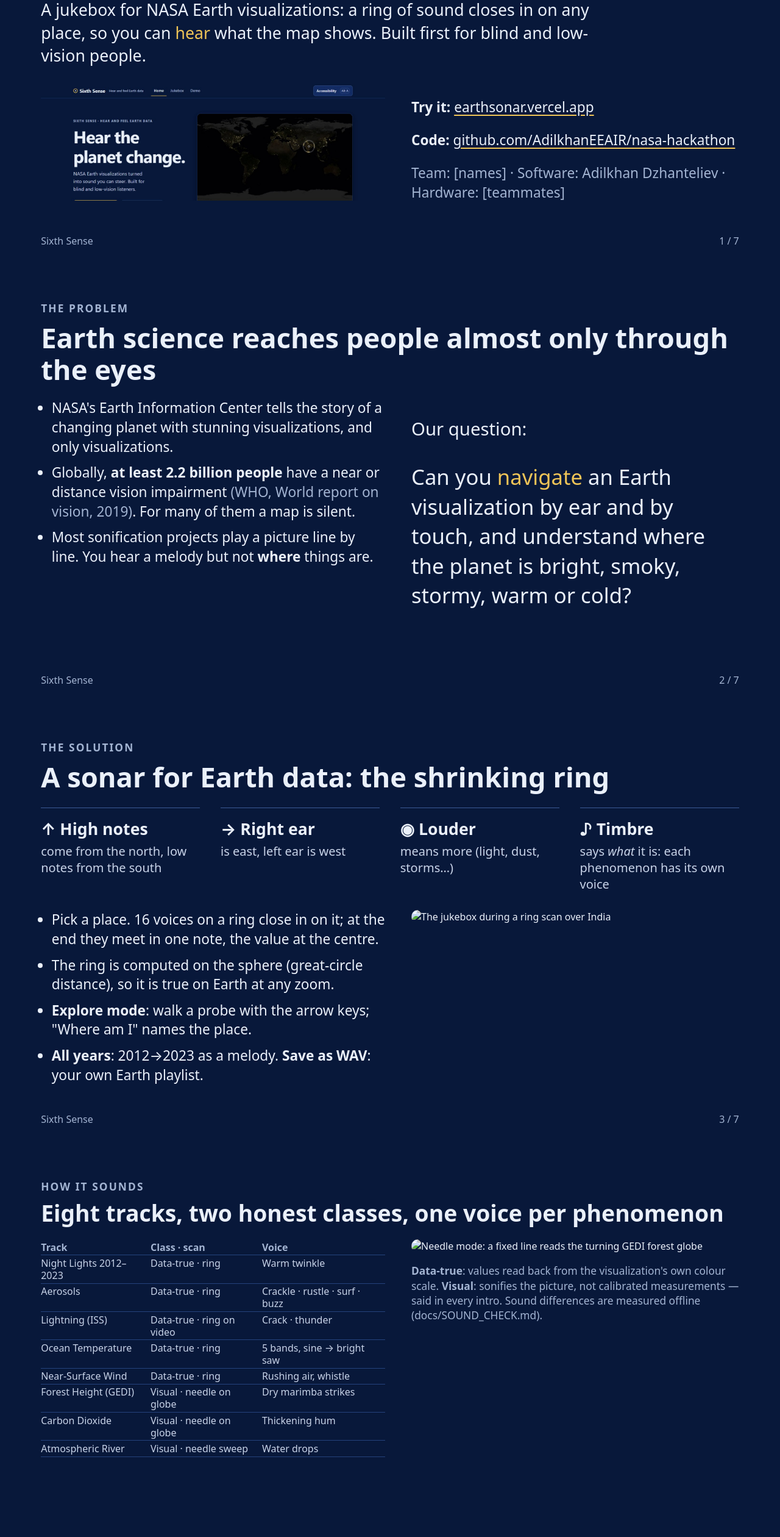
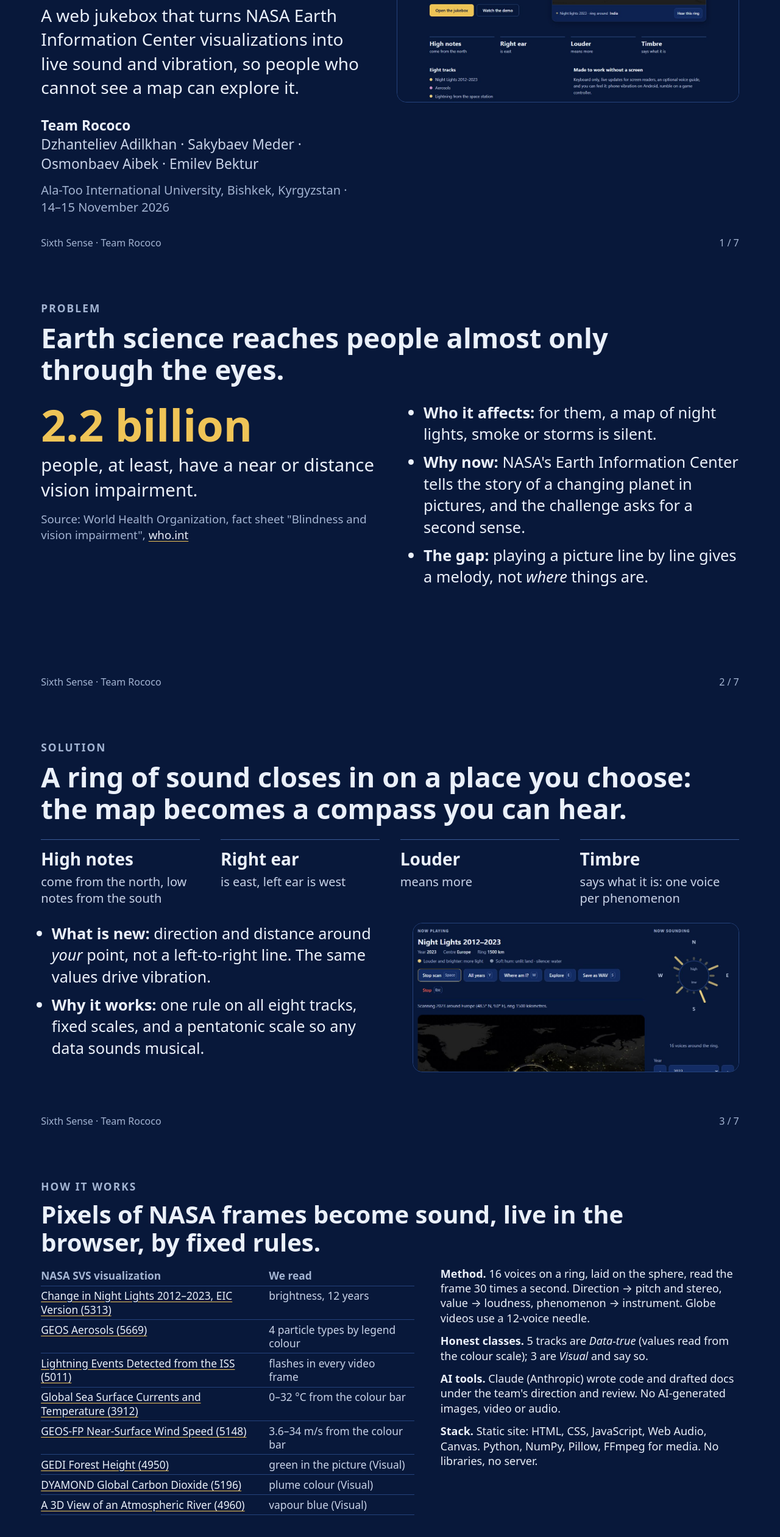
Before and after one commit to AdilkhanEEAIR/nasa-hackathon, a website: page docs/slides/slides.html in a window 1280 px wide. Shown: the part 280-2800 px from the top of the page at 61% size. Drawn offline with Linux system fonts and the light colour scheme.

Commit message:
Rebuild the seven slides on the official pitch template

```diff
--- a/docs/slides/slides.html
+++ b/docs/slides/slides.html
@@ -2,8 +2,7 @@
 <html lang="en">
 <head>
 <meta charset="utf-8">
-<title>Sixth Sense — slides</title>
-<!-- Same design tokens as the site: every colour, radius and the typeface come from there. -->
+<title>Sixth Sense: Hear and feel Earth data</title>
 <link rel="stylesheet" href="../../css/tokens.css">
 <style>
   @page { size: 13.333in 7.5in; margin: 0; }
@@ -15,179 +14,183 @@
   }
   .slide:last-child { page-break-after: auto; break-after: auto; }
   .eyebrow { font-size: 13pt; letter-spacing: var(--tracking-caps); text-transform: uppercase; color: var(--ui-text-muted); font-weight: var(--weight-bold); margin: 0 0 8pt; }
-  h1 { font-size: 64pt; margin: 0 0 10pt; letter-spacing: -0.02em; font-weight: var(--weight-bold); }
-  h2 { font-size: 34pt; margin: 0 0 16pt; font-weight: var(--weight-bold); line-height: var(--leading-tight); }
-  p, li, td, th { font-size: 17pt; line-height: 1.4; }
-  .lede { font-size: 24pt; color: var(--ui-text); max-width: 9.5in; }
+  h1 { font-size: 60pt; margin: 0 0 6pt; letter-spacing: -0.02em; font-weight: var(--weight-bold); }
+  h2 { font-size: 34pt; margin: 0 0 18pt; font-weight: var(--weight-bold); line-height: var(--leading-tight); max-width: 11.5in; }
+  p, li { font-size: 19pt; line-height: 1.4; margin: 0 0 10pt; }
+  .lede { font-size: 24pt; max-width: 10in; }
+  .big { font-size: 54pt; font-weight: var(--weight-bold); line-height: 1.05; margin: 0 0 6pt; color: var(--ui-accent); }
   .muted { color: var(--ui-text-muted); }
+  .soft { color: var(--ui-text-soft); }
   .accent { color: var(--ui-accent); }
-  .link { color: var(--ui-text); text-decoration: underline; text-decoration-color: var(--ui-accent); text-underline-offset: 0.18em; }
-  .grid2 { display: grid; grid-template-columns: 1.05fr 1fr; gap: 0.45in; align-items: start; }
-  img.shot { width: 100%; max-height: 3.3in; object-fit: cover; object-position: top; border-radius: var(--radius-lg); }
-  td { font-size: 15pt; color: var(--ui-text-soft); }
-  table.tight td, table.tight th { padding: 3pt 8pt; font-size: 13pt; }
-  table.compact td, table.compact th { padding: 2pt 6pt 2pt 0; font-size: 12pt; line-height: 1.25; }
+  .small, .small li, .small p { font-size: 13.5pt; line-height: 1.35; }
+  a { color: var(--ui-text); text-decoration: underline; text-decoration-color: var(--ui-accent); text-underline-offset: 0.18em; }
+  .grid2 { display: grid; grid-template-columns: 1.05fr 1fr; gap: 0.5in; align-items: start; }
+  .grid3 { display: grid; grid-template-columns: repeat(3, 1fr); gap: 0.4in; align-items: start; }
+  img.shot { width: 100%; object-fit: cover; object-position: top; border-radius: var(--radius-lg); border: var(--border-width) solid var(--ui-border); display: block; }
   ul { margin: 0; padding-left: 1.1em; }
   li { margin: 0 0 8pt; }
   table { border-collapse: collapse; width: 100%; }
-  th, td { text-align: left; padding: 6pt 10pt 6pt 0; border-bottom: var(--border-width) solid var(--ui-border); vertical-align: top; }
-  th { color: var(--ui-text-muted); font-weight: var(--weight-medium); font-size: 14pt; }
-  .rules { display: grid; grid-template-columns: repeat(4, 1fr); gap: 0.35in; margin: 18pt 0 22pt; }
-  .rule { font-size: 15pt; line-height: 1.35; border-top: var(--border-width) solid var(--ui-border-strong); padding-top: 12pt; color: var(--ui-text-soft); }
-  .rule b { display: block; font-size: 20pt; color: var(--ui-text); margin-bottom: 4pt; }
-  .placeholder { border: 2px dashed var(--ui-border-strong); border-radius: var(--radius-md); padding: 16pt; color: var(--ui-text-soft); }
-  .foot { position: absolute; left: 0.7in; right: 0.7in; bottom: 0.35in; display: flex; justify-content: space-between; color: var(--ui-text-muted); font-size: 12pt; }
-  kbd { font-family: inherit; font-size: 0.8em; padding: 0 5pt; border: var(--border-width) solid var(--ui-border-strong); border-radius: var(--radius-sm); color: var(--ui-text-muted); }
+  th, td { text-align: left; padding: 3.5pt 10pt 3.5pt 0; border-bottom: var(--border-width) solid var(--ui-border); vertical-align: top; font-size: 13pt; line-height: 1.3; color: var(--ui-text-soft); }
+  th { color: var(--ui-text-muted); font-weight: var(--weight-medium); }
+  .rules { display: grid; grid-template-columns: repeat(4, 1fr); gap: 0.35in; margin: 6pt 0 20pt; }
+  .rule { font-size: 15pt; line-height: 1.35; border-top: var(--border-width) solid var(--ui-border-strong); padding-top: 10pt; color: var(--ui-text-soft); }
+  .rule b { display: block; font-size: 21pt; color: var(--ui-text); margin-bottom: 3pt; }
+  .card { border-top: var(--border-width) solid var(--ui-border-strong); padding-top: 10pt; }
+  .card h3 { font-size: 24pt; margin: 0 0 8pt; }
+  .foot { position: absolute; left: 0.7in; right: 0.7in; bottom: 0.32in; display: flex; justify-content: space-between; color: var(--ui-text-muted); font-size: 12pt; }
 </style>
 </head>
 <body>
 
-<!-- 1. Title -->
 <section class="slide">
-  <p class="eyebrow">NASA Space Apps Challenge 2026 · The Earth Information Jukebox · Bishkek</p>
-  <h1 style="font-size:56pt">Sixth Sense</h1>
-  <p class="lede accent" style="font-size:26pt; margin:0 0 6pt">Hear and feel Earth data</p>
-  <p class="lede" style="font-size:20pt">A jukebox for NASA Earth visualizations: a ring of sound closes in on any place, so you can <span class="accent">hear</span> what the map shows. Built first for blind and low-vision people.</p>
-  <div class="grid2" style="margin-top:12pt">
-    <img class="shot" style="max-height:2.0in; object-position:top" src="../screenshots/home-desktop.jpg" alt="Sixth Sense home page: a live ring of sound over the night-lights map">
+  <p class="eyebrow">NASA Space Apps Challenge 2026 · Challenge: The Earth Information Jukebox</p>
+  <div class="grid2" style="grid-template-columns: 1fr 1.05fr; margin-top: 14pt">
     <div>
-      <p><b>Try it:</b> <span class="link">earthsonar.vercel.app</span></p>
-      <p><b>Code:</b> <span class="link">github.com/AdilkhanEEAIR/nasa-hackathon</span></p>
-      <p class="muted">Team: [names] · Software: Adilkhan Dzhanteliev · Hardware: [teammates]</p>
+      <h1>Sixth Sense</h1>
+      <p class="lede accent" style="font-size:28pt; margin-bottom:16pt">Hear and feel Earth data</p>
+      <p class="lede" style="font-size:21pt">A web jukebox that turns NASA Earth Information Center visualizations into live sound and vibration, so people who cannot see a map can explore it.</p>
+      <p style="margin-top:20pt; font-size:17pt"><b>Team Rococo</b><br>
+        <span class="soft">Dzhanteliev Adilkhan · Sakybaev Meder · Osmonbaev Aibek · Emilev Bektur</span></p>
+      <p class="muted" style="font-size:15pt">Ala-Too International University, Bishkek, Kyrgyzstan · 14–15 November 2026</p>
     </div>
+    <img class="shot" src="../screenshots/home-desktop.jpg" alt="Sixth Sense home page: a ring of sound over the night-lights map" style="max-height:4.6in">
   </div>
-  <div class="foot"><span>Sixth Sense</span><span>1 / 7</span></div>
+  <div class="foot"><span>Sixth Sense · Team Rococo</span><span>1 / 7</span></div>
 </section>
 
-<!-- 2. Problem -->
 <section class="slide">
-  <p class="eyebrow">The problem</p>
-  <h2>Earth science reaches people almost only through the eyes</h2>
-  <div class="grid2">
+  <p class="eyebrow">Problem</p>
+  <h2>Earth science reaches people almost only through the eyes.</h2>
+  <div class="grid2" style="margin-top: 20pt">
+    <div>
+      <p class="big">2.2 billion</p>
+      <p class="lede" style="font-size:22pt">people, at least, have a near or distance vision impairment.</p>
+      <p class="muted" style="font-size:14pt">Source: World Health Organization, fact sheet "Blindness and vision impairment", <a href="https://www.who.int/news-room/fact-sheets/detail/blindness-and-visual-impairment">who.int</a></p>
+    </div>
     <ul>
-      <li>NASA's Earth Information Center tells the story of a changing planet with stunning visualizations, and only visualizations.</li>
-      <li>Globally, <b>at least 2.2 billion people</b> have a near or distance vision impairment <span class="muted">(WHO, World report on vision, 2019)</span>. For many of them a map is silent.</li>
-      <li>Most sonification projects play a picture line by line. You hear a melody but not <b>where</b> things are.</li>
+      <li><b>Who it affects:</b> for them, a map of night lights, smoke or storms is silent.</li>
+      <li><b>Why now:</b> NASA's Earth Information Center tells the story of a changing planet in pictures, and the challenge asks for a second sense.</li>
+      <li><b>The gap:</b> playing a picture line by line gives a melody, not <i>where</i> things are.</li>
     </ul>
-    <div>
-      <p class="lede" style="font-size:22pt">Our question:</p>
-      <p class="lede" style="font-size:26pt">Can you <span class="accent">navigate</span> an Earth visualization by ear and by touch, and understand where the planet is bright, smoky, stormy, warm or cold?</p>
-    </div>
   </div>
-  <div class="foot"><span>Sixth Sense</span><span>2 / 7</span></div>
+  <div class="foot"><span>Sixth Sense · Team Rococo</span><span>2 / 7</span></div>
 </section>
 
-<!-- 3. Solution -->
 <section class="slide">
-  <p class="eyebrow">The solution</p>
-  <h2>A sonar for Earth data: the shrinking ring</h2>
+  <p class="eyebrow">Solution</p>
+  <h2>A ring of sound closes in on a place you choose: the map becomes a compass you can hear.</h2>
   <div class="rules">
-    <div class="rule"><b>↑ High notes</b>come from the north, low notes from the south</div>
-    <div class="rule"><b>→ Right ear</b>is east, left ear is west</div>
-    <div class="rule"><b>◉ Louder</b>means more (light, dust, storms…)</div>
-    <div class="rule"><b>♪ Timbre</b>says <i>what</i> it is: each phenomenon has its own voice</div>
+    <div class="rule"><b>High notes</b>come from the north, low notes from the south</div>
+    <div class="rule"><b>Right ear</b>is east, left ear is west</div>
+    <div class="rule"><b>Louder</b>means more</div>
+    <div class="rule"><b>Timbre</b>says what it is: one voice per phenomenon</div>
   </div>
   <div class="grid2">
     <ul>
-      <li>Pick a place. 16 voices on a ring close in on it; at the end they meet in one note, the value at the centre.</li>
-      <li>The ring is computed on the sphere (great-circle distance), so it is true on Earth at any zoom.</li>
-      <li><b>Explore mode</b>: walk a probe with the arrow keys; "Where am I" names the place.</li>
-      <li><b>All years</b>: 2012→2023 as a melody. <b>Save as WAV</b>: your own Earth playlist.</li>
+      <li><b>What is new:</b> direction and distance around <i>your</i> point, not a left-to-right line. The same values drive vibration.</li>
+      <li><b>Why it works:</b> one rule on all eight tracks, fixed scales, and a pentatonic scale so any data sounds musical.</li>
     </ul>
-    <img class="shot" src="../screenshots/jukebox-scan-desktop.jpg" alt="The jukebox during a ring scan over India">
+    <img class="shot" src="../screenshots/jukebox-ring-scan.jpg" alt="The jukebox during a ring scan over Europe" style="max-height:2.55in">
   </div>
-  <div class="foot"><span>Sixth Sense</span><span>3 / 7</span></div>
+  <div class="foot"><span>Sixth Sense · Team Rococo</span><span>3 / 7</span></div>
 </section>
 
-<!-- 4. How it sounds -->
 <section class="slide">
-  <p class="eyebrow">How it sounds</p>
-  <h2 style="font-size:28pt">Eight tracks, two honest classes, one voice per phenomenon</h2>
-  <div class="grid2">
-    <table class="compact">
-      <tr><th>Track</th><th>Class · scan</th><th>Voice</th></tr>
-      <tr><td>Night Lights 2012–2023</td><td>Data-true · ring</td><td>Warm twinkle</td></tr>
-      <tr><td>Aerosols</td><td>Data-true · ring</td><td>Crackle · rustle · surf · buzz</td></tr>
-      <tr><td>Lightning (ISS)</td><td>Data-true · ring on video</td><td>Crack · thunder</td></tr>
-      <tr><td>Ocean Temperature</td><td>Data-true · ring</td><td>5 bands, sine → bright saw</td></tr>
-      <tr><td>Near-Surface Wind</td><td>Data-true · ring</td><td>Rushing air, whistle</td></tr>
-      <tr><td>Forest Height (GEDI)</td><td>Visual · needle on globe</td><td>Dry marimba strikes</td></tr>
-      <tr><td>Carbon Dioxide</td><td>Visual · needle on globe</td><td>Thickening hum</td></tr>
-      <tr><td>Atmospheric River</td><td>Visual · needle sweep</td><td>Water drops</td></tr>
+  <p class="eyebrow">How it works</p>
+  <h2 style="font-size:30pt; margin-bottom:12pt">Pixels of NASA frames become sound, live in the browser, by fixed rules.</h2>
+  <div class="grid2" style="grid-template-columns: 1.25fr 1fr; gap: 0.45in">
+    <table>
+      <tr><th>NASA SVS visualization</th><th>We read</th></tr>
+      <tr><td><a href="https://svs.gsfc.nasa.gov/5313/">Change in Night Lights 2012–2023, EIC Version (5313)</a></td><td>brightness, 12 years</td></tr>
+      <tr><td><a href="https://svs.gsfc.nasa.gov/5669/">GEOS Aerosols (5669)</a></td><td>4 particle types by legend colour</td></tr>
+      <tr><td><a href="https://svs.gsfc.nasa.gov/5011/">Lightning Events Detected from the ISS (5011)</a></td><td>flashes in every video frame</td></tr>
+      <tr><td><a href="https://svs.gsfc.nasa.gov/3912/">Global Sea Surface Currents and Temperature (3912)</a></td><td>0–32 °C from the colour bar</td></tr>
+      <tr><td><a href="https://svs.gsfc.nasa.gov/5148/">GEOS-FP Near-Surface Wind Speed (5148)</a></td><td>3.6–34 m/s from the colour bar</td></tr>
+      <tr><td><a href="https://svs.gsfc.nasa.gov/4950/">GEDI Forest Height (4950)</a></td><td>green in the picture (Visual)</td></tr>
+      <tr><td><a href="https://svs.gsfc.nasa.gov/5196/">DYAMOND Global Carbon Dioxide (5196)</a></td><td>plume colour (Visual)</td></tr>
+      <tr><td><a href="https://svs.gsfc.nasa.gov/4960/">A 3D View of an Atmospheric River (4960)</a></td><td>vapour blue (Visual)</td></tr>
     </table>
-    <div>
-      <img class="shot" style="max-height:2.3in; object-position: 40% 90%" src="../screenshots/forest-needle-desktop.jpg" alt="Needle mode: a fixed line reads the turning GEDI forest globe">
-      <p class="muted" style="font-size:13pt"><b>Data-true</b>: values read back from the visualization's own colour scale. <b>Visual</b>: sonifies the picture, not calibrated measurements — said in every intro. Sound differences are measured offline (docs/SOUND_CHECK.md).</p>
+    <div class="small">
+      <p><b>Method.</b> 16 voices on a ring, laid on the sphere, read the frame 30 times a second. Direction → pitch and stereo, value → loudness, phenomenon → instrument. Globe videos use a 12-voice needle.</p>
+      <p><b>Honest classes.</b> 5 tracks are <i>Data-true</i> (values read from the colour scale); 3 are <i>Visual</i> and say so.</p>
+      <p><b>AI tools.</b> Claude (Anthropic) wrote code and drafted docs under the team's direction and review. No AI-generated images, video or audio.</p>
+      <p><b>Stack.</b> Static site: HTML, CSS, JavaScript, Web Audio, Canvas. Python, NumPy, Pillow, FFmpeg for media. No libraries, no server.</p>
     </div>
   </div>
-  <div class="foot"><span>Sixth Sense</span><span>4 / 7</span></div>
+  <div class="foot"><span>Sixth Sense · Team Rococo</span><span>4 / 7</span></div>
 </section>
 
-<!-- 5. NASA data -->
 <section class="slide">
-  <p class="eyebrow">NASA data, read honestly</p>
-  <h2 style="font-size:28pt">We sonify the rendered EIC visualizations, by fixed rules</h2>
-  <table class="tight">
-    <tr><th>NASA SVS visualization</th><th>ID</th><th>What we read</th></tr>
-    <tr><td>Change in Night Lights 2012–2023 (EIC version), Black Marble</td><td>5313</td><td>Brightness per year, 2012–2023, on one fixed scale</td></tr>
-    <tr><td>GEOS Aerosols, 19 Aug 2025</td><td>5669</td><td>Nearest legend colour → 4 types; no sea salt on land; city dots removed</td></tr>
-    <tr><td>Lightning Events Detected from the ISS 2017–2023</td><td>5011</td><td>Yellow dots per video frame; new dots = strikes; official dates (a "2003" typo fixed)</td></tr>
-    <tr><td>Global Sea Surface Currents and Temperature (ECCO2)</td><td>3912</td><td>Hue matched to the 0–32 °C colorbar (round-trip error ≤ 1.5 °C)</td></tr>
-    <tr><td>GEOS-FP Near-Surface Wind Speed</td><td>5148</td><td>Nearest colorbar colour, 4–34 m/s (error ≤ 0.41 m/s); logos painted over</td></tr>
-    <tr><td>GEDI Forest Height · DYAMOND CO₂ · Atmospheric River</td><td>4950 · 5196 · 4960</td><td>Visual: brightness, hue warmth, blue</td></tr>
-  </table>
-  <p style="margin-top:8pt; font-size:13pt">Fixed rules, never normalised per frame; every crop, colorbar and limit is measured and written up in <span class="link">docs/DATA_NOTES.md</span> with SHA-256 checksums.</p>
-  <div class="foot"><span>Sixth Sense</span><span>5 / 7</span></div>
+  <p class="eyebrow">Demo</p>
+  <div class="grid2" style="grid-template-columns: 1.45fr 1fr; align-items: center">
+    <img class="shot" src="../screenshots/needle-forest.jpg" alt="The needle reading the turning GEDI forest globe" style="max-height:5.6in">
+    <div>
+      <h2 style="font-size:32pt">Open it and press Space.</h2>
+      <p class="lede" style="font-size:25pt"><a href="https://earthsonar.vercel.app">earthsonar.vercel.app</a></p>
+      <p><b>28-second demo:</b><br><a href="https://earthsonar.vercel.app/#demo">earthsonar.vercel.app/#demo</a></p>
+      <p><b>Code:</b><br><a href="https://github.com/AdilkhanEEAIR/nasa-hackathon">github.com/AdilkhanEEAIR/nasa-hackathon</a></p>
+      <p class="muted" style="font-size:15pt">No install, no account. Headphones recommended.</p>
+    </div>
+  </div>
+  <div class="foot"><span>Sixth Sense · Team Rococo</span><span>5 / 7</span></div>
 </section>
 
-<!-- 6. Accessibility & hardware -->
 <section class="slide">
-  <p class="eyebrow">Accessibility and hardware</p>
-  <h2>Keyboard, screen reader, and touch</h2>
-  <div class="grid2">
-    <ul>
-      <li><b>No mouse needed:</b> <kbd>Space</kbd> play · arrows move · <kbd>W</kbd> where am I · <kbd>E</kbd> explore.</li>
-      <li>An <b>Accessibility</b> switch comes first on every page (<kbd>Alt</kbd>+<kbd>A</kbd>): an optional voice guide, off by default and silent on tab changes, and a large-text, high-contrast mode.</li>
-      <li>Live status region for screen readers, sound tutorial (<kbd>T</kbd>), AA contrast, reduced motion respected, colour-blind-checked data colours.</li>
-      <li>Fast for everyone: the home page is 0.09 MB, the player 0.18 MB.</li>
-    </ul>
-    <div>
-      <p><b>Feel it, with what people already have</b></p>
-      <ul>
-        <li><b>Android phone vibration</b>: pulses grow with the value under the scan.</li>
-        <li><b>Game controller rumble</b>: heavy motor = south (low notes), light motor = north (high notes); the left stick moves the centre.</li>
-        <li>A Haptics switch, shown only where vibration works (not on iPhone).</li>
-      </ul>
+  <p class="eyebrow">Impact and next steps</p>
+  <h2>A map anyone can listen to, on the device they already have.</h2>
+  <div class="grid3" style="margin-top: 18pt">
+    <div class="card">
+      <h3>Who benefits</h3>
+      <p class="soft" style="font-size:20pt">Blind and low-vision people first. Science centres, schools, and every listener who wants a new way to notice patterns.</p>
+    </div>
+    <div class="card">
+      <h3>Reach</h3>
+      <p class="soft" style="font-size:20pt">One web page, phone or laptop. Keyboard and screen reader, voice guide, large text, phone vibration, controller rumble.</p>
+    </div>
+    <div class="card">
+      <h3>Next</h3>
+      <p class="soft" style="font-size:20pt">Listening tests with blind and low-vision users. Haptics on real devices. More EIC visualizations. Translations.</p>
     </div>
   </div>
-  <div class="foot"><span>Sixth Sense</span><span>6 / 7</span></div>
+  <p class="muted" style="font-size:17pt; margin-top: 30pt; max-width: 11in">Stated openly: we sonify the rendered visualizations, not raw measurements. No tests with blind users have been run yet, so we quote no results.</p>
+  <div class="foot"><span>Sixth Sense · Team Rococo</span><span>6 / 7</span></div>
 </section>
 
-<!-- 7. Validation & links -->
 <section class="slide">
-  <p class="eyebrow">Validation and links</p>
-  <h2>What we checked, and what we are still testing</h2>
-  <div class="grid2">
+  <p class="eyebrow">Team and references</p>
+  <h2 style="font-size:28pt; margin-bottom:12pt">Team Rococo</h2>
+  <div class="grid2" style="grid-template-columns: 1fr 1.25fr; gap: 0.5in">
     <div>
-      <ul>
-        <li>89 automated tests: ring geometry, georeferencing, sound mapping, the haptics rule, colour contrast and colour blindness, the 28-second demo, and a silent voice guide on tab changes.</li>
-        <li>Byte-exact sound data: browser-decoded grids match the prepared values.</li>
-        <li>Values cross-checked against the frames, e.g. ocean: equatorial Pacific 27 °C, Southern Ocean 1 °C.</li>
+      <ul style="list-style:none; padding:0">
+        <li>Dzhanteliev Adilkhan</li>
+        <li>Sakybaev Meder</li>
+        <li>Osmonbaev Aibek</li>
+        <li>Emilev Bektur</li>
       </ul>
-      <div class="placeholder" style="margin-top:14pt">
-        <b>Blindfold test with volunteers</b><br>
-        [RESULTS TO BE ADDED AFTER THE TEST — no numbers yet]<br>
-        Tasks: which year is brighter (region) · where is more light · where is dust vs smoke.
+      <p class="muted" style="font-size:14pt; margin-top:10pt">Ala-Too International University, Bishkek, Kyrgyzstan</p>
+      <div class="small" style="margin-top:14pt">
+        <p><b>Use of AI.</b> Code and documentation were written with Claude (Anthropic, Claude Code) under the team's direction and review. No AI-generated images, video or audio: every sound is synthesised live from pixel values.</p>
+        <p class="muted">Not affiliated with or endorsed by NASA. No NASA logos are used.</p>
       </div>
     </div>
-    <div>
-      <p class="lede" style="font-size:22pt"><b>Try it:</b> <span class="link">earthsonar.vercel.app</span></p>
-      <p><b>Demo (28 s):</b> <span class="link">earthsonar.vercel.app/#demo</span></p>
-      <p><b>Code and data notes:</b> <span class="link">github.com/AdilkhanEEAIR/nasa-hackathon</span></p>
-      <p class="muted" style="font-size:14pt">AI use: code written with Claude (Anthropic) under the team's direction and review. No AI-generated images, video or audio; all sound is synthesised live by documented rules. Data: NASA Scientific Visualization Studio. Not endorsed by NASA.</p>
+    <div class="small">
+      <p><b>NASA data.</b> Frames from the NASA Scientific Visualization Studio, read pixel by pixel:
+        <a href="https://svs.gsfc.nasa.gov/5313/">5313</a> Night Lights (Black Marble) ·
+        <a href="https://svs.gsfc.nasa.gov/5669/">5669</a> GEOS Aerosols ·
+        <a href="https://svs.gsfc.nasa.gov/5011/">5011</a> ISS Lightning (LIS) ·
+        <a href="https://svs.gsfc.nasa.gov/3912/">3912</a> Sea Surface Currents and Temperature (ECCO2) ·
+        <a href="https://svs.gsfc.nasa.gov/5148/">5148</a> GEOS-FP Wind ·
+        <a href="https://svs.gsfc.nasa.gov/4950/">4950</a> GEDI Forest Height ·
+        <a href="https://svs.gsfc.nasa.gov/5196/">5196</a> DYAMOND CO₂ ·
+        <a href="https://svs.gsfc.nasa.gov/4960/">4960</a> Atmospheric River (MERRA-2).
+        Collection: <a href="https://svs.gsfc.nasa.gov/gallery/earth-information-center/">Earth Information Center</a>.</p>
+      <p><b>Method references.</b> Data Sonification: Caldwell 73 (<a href="https://svs.gsfc.nasa.gov/13786/">SVS 13786</a>); Sonification of RS Puppis (<a href="https://svs.gsfc.nasa.gov/14260/">SVS 14260</a>), principle only.</p>
+      <p><b>Other sources.</b> WHO fact sheet "Blindness and vision impairment". Natural Earth (public domain) for optional map labels, never sonified.</p>
+      <p><b>Tools.</b> Web Audio, Canvas, Web Speech, Gamepad and Vibration APIs · Python, NumPy, Pillow, FFmpeg · Node.js test runner · Vercel.</p>
+      <p><b>Full credits, checksums and every rule:</b> <a href="https://github.com/AdilkhanEEAIR/nasa-hackathon">README, docs/DATA_NOTES.md, docs/SOUND_DESIGN.md</a></p>
     </div>
   </div>
-  <div class="foot"><span>Sixth Sense</span><span>7 / 7</span></div>
+  <div class="foot"><span>Sixth Sense · Team Rococo</span><span>7 / 7</span></div>
 </section>
 
 </body>
```
